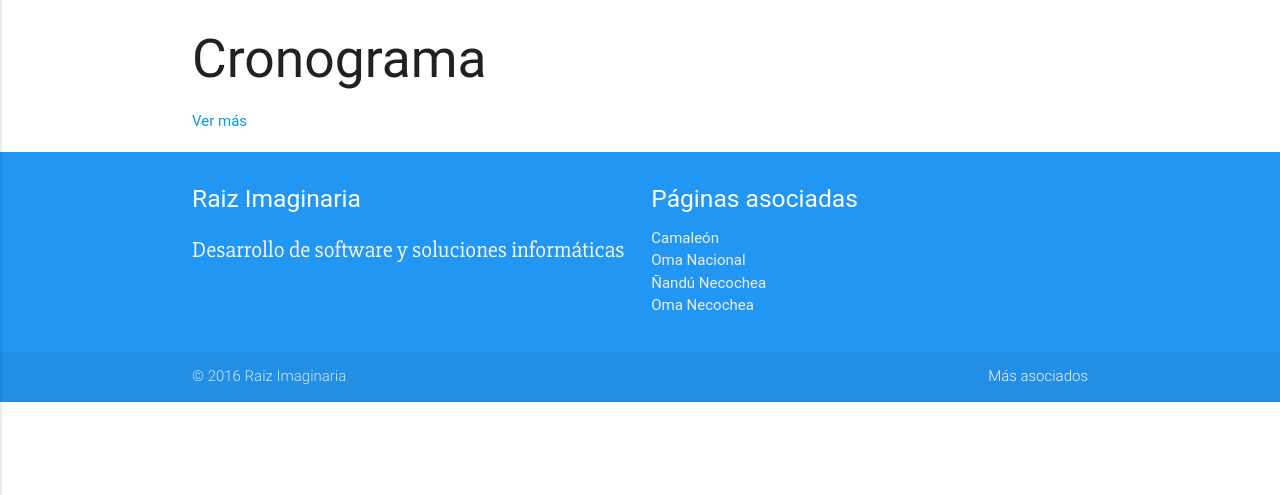
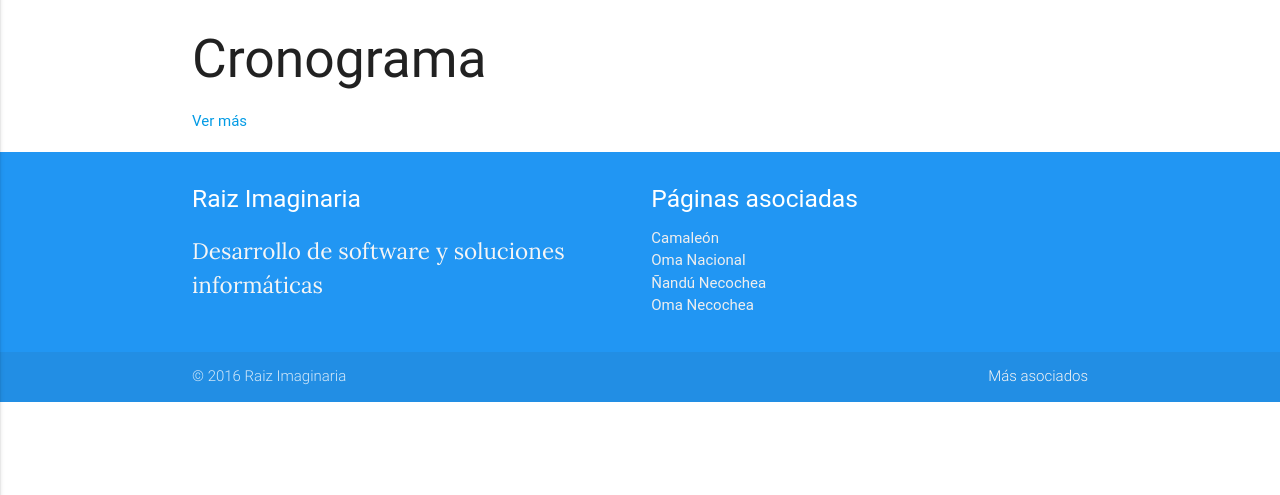
Before and after one commit to leandrocabranes/olimpiadas, a PHP site: page / in a window 1280 px wide. Shown: the part 305-800 px from the top of the page. Run offline with PHP 8.4, Linux system fonts and the light colour scheme; data that the repository does not hold is empty; some libraries are stand-ins or nearby versions; some web fonts are replaced.

Commit message:
Prueba de git, se camio de Slabo 27px a Lora como fuente predeterminada para texto comun

```diff
--- a/styles/css/index.css
+++ b/styles/css/index.css
@@ -8,7 +8,7 @@
 }
 
 p, span {
-  font-family: 'Slabo 27px', serif;
+  font-family: 'Lora', serif;
   font-size: 1.5em;
 }
 h1 {
```
